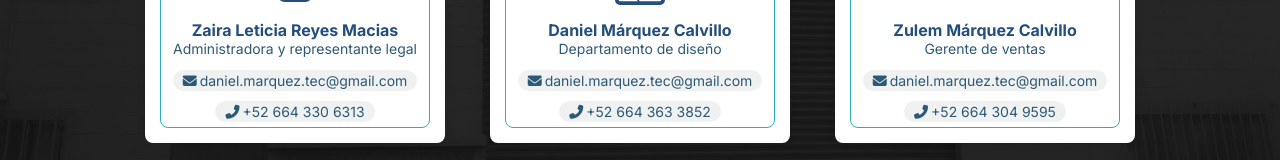
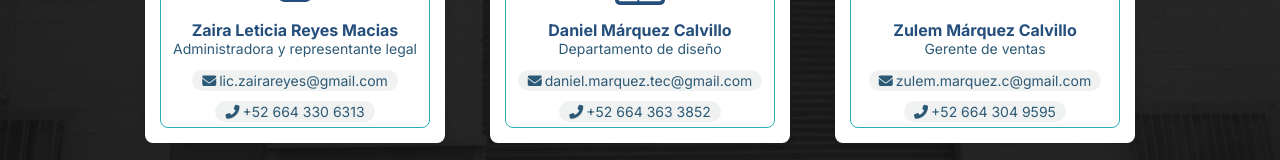
Before and after one commit to InvitationsMS/suajes-mc, a React (Vite) app: page / in a window 1280 px wide. Shown: the part 2993-3153 px from the top of the page. Built offline with nearby package versions, Linux system fonts and the light colour scheme.

Commit message:
docs: emails info

```diff
--- a/src/components/organisms/ContactUs/ContactUs.tsx
+++ b/src/components/organisms/ContactUs/ContactUs.tsx
@@ -22,7 +22,7 @@ const contacts: Contact[] = [
     IconComponent: IoDocumentTextOutline,
     name: "Zaira Leticia Reyes Macias",
     department: "Administradora y representante legal",
-    email: "daniel.marquez.tec@gmail.com",
+    email: "lic.zairareyes@gmail.com",
     phone: "+52 664 330 6313"
   },
   {
@@ -36,7 +36,7 @@ const contacts: Contact[] = [
     IconComponent: BsBriefcase,
     name: "Zulem Márquez Calvillo",
     department: "Gerente de ventas",
-    email: "daniel.marquez.tec@gmail.com",
+    email: "zulem.marquez.c@gmail.com",
     phone: "+52 664 304 9595"
   }
 ]
--- a/src/components/organisms/Information/Information.tsx
+++ b/src/components/organisms/Information/Information.tsx
@@ -25,7 +25,7 @@ const Information = () => {
       <section className="info-container">
         <div className="containar">
           <h1>SUAJES</h1>
-          <h2>Sub texto aqui</h2>
+          {/* <h2>Sub texto aqui</h2> */}
           <div className="info__list">
             <div className="info-card">
               <div className="info__content">
```
